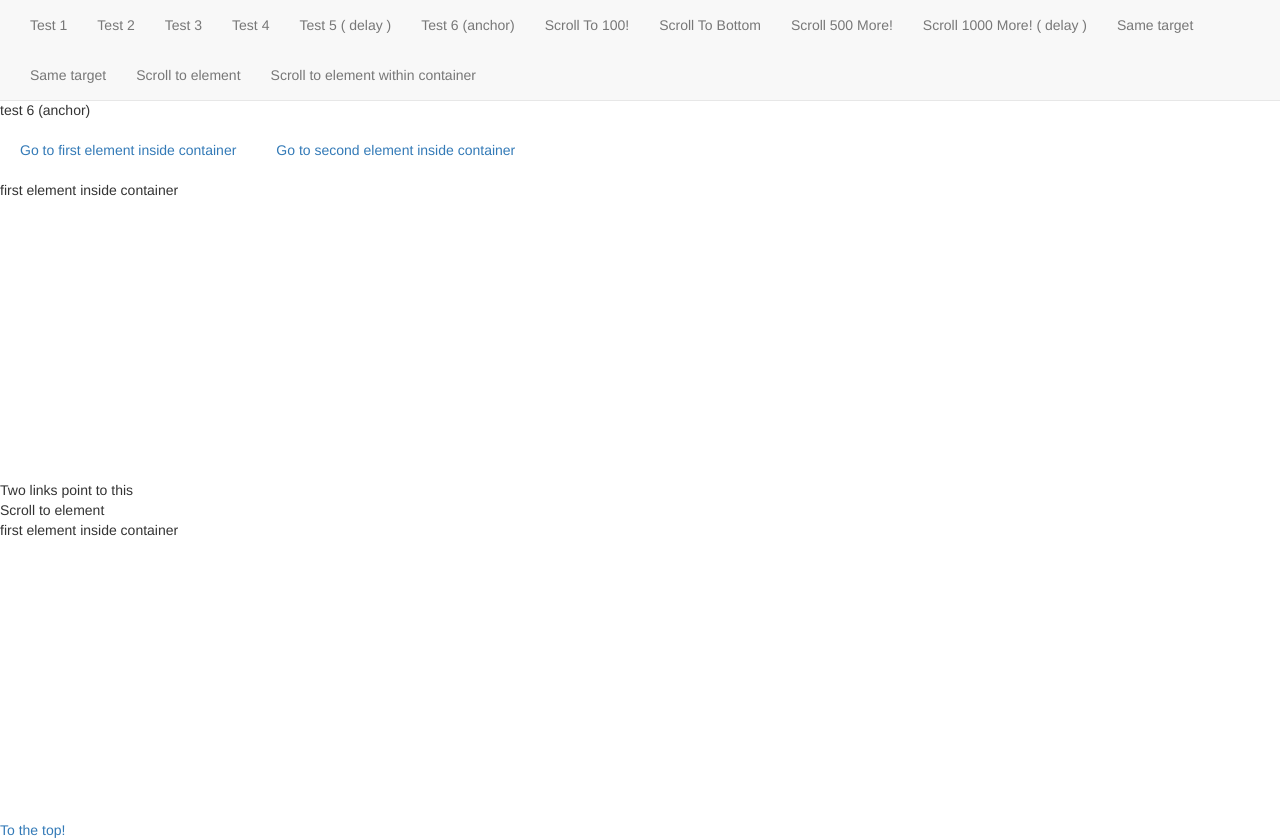
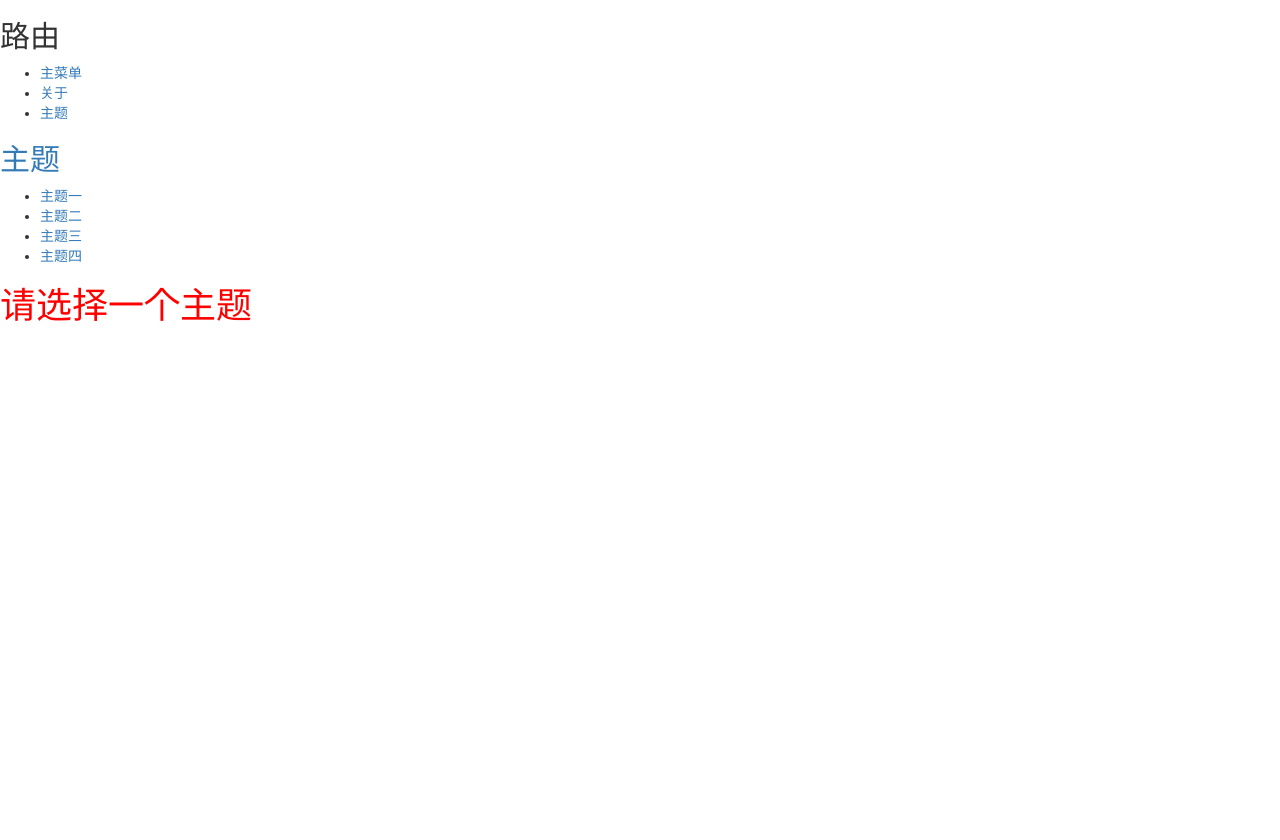
Before and after one commit to Arisono/first-react-project, a React (Create React App) app: page /topics in a window 1280 px wide. After the commit the page ends 800 px from the top, so only its background shows below. Built offline with nearby package versions, Linux system fonts and the light colour scheme.

Commit message:
用bootstrap设计基本的前端页面

```diff
--- a/package.json
+++ b/package.json
@@ -9,6 +9,8 @@
     "react": "^16.4.0",
     "react-dom": "^16.4.0",
     "react-loader": "^2.4.5",
+    "react-router": "^4.3.1",
+    "react-router-dom": "^4.3.1",
     "react-scripts": "1.1.4",
     "react-scroll": "^1.7.9"
   },
--- /dev/null
+++ b/src/router/Example/AuthExample.js
@@ -0,0 +1,32 @@
+/**
+ * Created by Arison on 2018/6/13.
+ */
+import React from 'react';
+import {
+    BrowserRouter as Router,
+    Route,
+    Link,
+    Redirect,
+    withRouter
+} from "react-router-dom";
+import 'bootstrap/dist/css/bootstrap.css'
+import 'bootstrap/dist/css/bootstrap.min.css'
+/**
+ * Created by Arison on 2018/6/13.
+ */
+class AuthExample extends React.Component{
+       constructor(props){
+        super(props);
+    }
+
+
+    render(){
+        return  <Router>
+            <div>
+               权限调转案例
+            </div>
+        </Router>
+    }
+}
+
+export  default AuthExample;
--- /dev/null
+++ b/src/router/Example/ParamsExample.js
@@ -0,0 +1,69 @@
+/**
+ * Created by Arison on 2018/6/13.
+ */
+import React from 'react';
+import { BrowserRouter as Router, Route, Link } from "react-router-dom";
+import 'bootstrap/dist/css/bootstrap.css'
+import 'bootstrap/dist/css/bootstrap.min.css'
+/**
+ * Created by Arison on 2018/6/13.
+ */
+class ParamsExample extends React.Component{
+    constructor(props){
+        super(props);
+    }
+    render(){
+        console.log("render  paramsExample -----")
+        const Child = ({ match }) => (
+            <div>
+                <h3>获取参数ID: {match.params.id}</h3>
+            </div>
+        );
+
+        const ComponentWithRegex = ({ match }) => (
+            <div>
+                <h3>Only asc/desc are allowed: {match.params.direction}</h3>
+            </div>
+        );
+        return   <Router>
+            <div>
+                <h2>Accounts</h2>
+                <ul>
+                    <li>
+                        <Link to={`${this.props.match.url}/netflix`}>Netflix</Link>
+                    </li>
+                    <li>
+                        <Link to={`${this.props.match.url}/zillow-group`}>Zillow Group</Link>
+                    </li>
+                    <li>
+                        <Link to={`${this.props.match.url}/yahoo`}>Yahoo</Link>
+                    </li>
+                    <li>
+                        <Link to={`${this.props.match.url}/modus-create`}>Modus Create</Link>
+                    </li>
+                    <li>
+                        <Link to={`${this.props.match.url}/order/asc`}>order-asc</Link>
+                    </li>
+                    <li>
+                        <Link to={`${this.props.match.url}/order/errors`}>order-errors</Link>
+                    </li>
+                </ul>
+
+                <Route path={`${this.props.match.url}/:id`} component={Child} />
+
+                {/*
+                 It's possible to use regular expressions to control what param values should be matched.
+                 * "/order/asc"  - matched
+                 * "/order/desc" - matched
+                 * "/order/foo"  - not matched
+                 */}
+                <Route
+                    path={`${this.props.match.url}/order/:direction(asc|desc)`}
+                    component={ComponentWithRegex}
+                />
+            </div>
+        </Router>
+    }
+}
+
+export  default ParamsExample;
--- /dev/null
+++ b/src/router/basic/About.js
@@ -0,0 +1,41 @@
+/**
+ * Created by Arison on 2018/6/13.
+ */
+import React from 'react';
+import { BrowserRouter as Router, Route, Link } from "react-router-dom";
+import 'bootstrap/dist/css/bootstrap.css'
+import 'bootstrap/dist/css/bootstrap.min.css'
+import ParamsExample from "../Example/ParamsExample";
+import Topic from "./Topic";
+import AuthExample from "../Example/AuthExample";
+/**
+ * Created by Arison on 2018/6/13.
+ */
+class About extends React.Component{
+
+    render(){
+        let borderLine={
+            border:"2px solid #f4f4f4",
+            padding:"5px 5px 5px 5px",
+            minHeight:"600px"
+        };
+        return <div className="container-fluid">
+            <h2>官方案例:</h2>
+         <div className="row">
+             <div className="col-md-2" style={borderLine}>
+                 <ul>
+                     <li><Link to={`${this.props.match.url}/parameters`}>URL Parameters</Link></li>
+                     <li><Link to={`${this.props.match.url}/redirects`}>Redirects (Auth)</Link></li>
+                 </ul>
+             </div>
+
+             <div className="col-md-10" style={borderLine}>
+                 <Route path={`${this.props.match.url}/parameters`} component={ParamsExample} />
+                 <Route path={`${this.props.match.url}/redirects`} component={AuthExample} />
+             </div>
+         </div>
+        </div>
+    }
+}
+
+export  default About;
--- /dev/null
+++ b/src/router/basic/BasicExample.js
@@ -0,0 +1,40 @@
+/**
+ * Created by Arison on 2018/6/13.
+ */
+import React from 'react';
+import { BrowserRouter as Router, Route, Link } from "react-router-dom";
+import 'bootstrap/dist/css/bootstrap.css'
+import 'bootstrap/dist/css/bootstrap.min.css'
+import Home from "./Home";
+import About from "./About";
+import Topics from "./Topics";
+
+/**
+ * 演示基本的路由
+ * Created by Arison on 2018/6/13.
+ */
+class BasicExample extends React.Component{
+
+    render(){
+        return <div>
+            <Router>
+                {/*只能有一个子元素*/}
+                <div>
+                    <h2>路由</h2>
+                     {/*简单的列表*/}
+                     <ul >
+                         <li ><Link to="/" >主菜单</Link></li>
+                         <li ><Link to="/about">关于</Link></li>
+                         <li ><Link to="/topics">主题</Link></li>
+                     </ul>
+
+                    <Route exact path="/" component={Home} />
+                    <Route path="/about" component={About} />
+                    <Route path="/topics" component={Topics} />
+                </div>
+            </Router>
+        </div>
+    }
+}
+
+export  default BasicExample;
--- /dev/null
+++ b/src/router/basic/Home.js
@@ -0,0 +1,26 @@
+/**
+ * Created by Arison on 2018/6/13.
+ */
+import React from 'react';
+import { BrowserRouter as Router, Route, Link } from "react-router-dom";
+import 'bootstrap/dist/css/bootstrap.css'
+import 'bootstrap/dist/css/bootstrap.min.css'
+import ParamsExample from "../Example/ParamsExample";
+import About from "./About";
+import BasicExample from "./BasicExample";
+import Topic from "./Topic";
+/**
+ * Created by Arison on 2018/6/13.
+ */
+class Home extends React.Component{
+    constructor(props){
+        super(props);
+    }
+    render(){
+        return <div>
+
+        </div>
+    }
+}
+
+export  default Home;
--- /dev/null
+++ b/src/router/basic/Topic.js
@@ -0,0 +1,27 @@
+/**
+ * Created by Arison on 2018/6/13.
+ */
+import React from 'react';
+import 'bootstrap/dist/css/bootstrap.css'
+import 'bootstrap/dist/css/bootstrap.min.css'
+/**
+ * Created by Arison on 2018/6/13.
+ */
+class Topic extends React.Component{
+    constructor(props){
+        super(props);
+    }
+
+    render(){
+        return <div>
+            <h3>{this.props.match.params.topicsId}</h3>
+            <div className="list-group" style={{color:"green",fontSize:"20px",fontWeight:"bold"}}>
+                <div className="list-group-item">
+                   路由组件 props:{JSON.stringify(this.props)}
+                </div>
+            </div>
+        </div>
+    }
+}
+
+export  default Topic;
--- /dev/null
+++ b/src/router/basic/Topics.js
@@ -0,0 +1,44 @@
+/**
+ * Created by Arison on 2018/6/13.
+ */
+import React from 'react';
+import { BrowserRouter as Router, Route, Link } from "react-router-dom";
+import 'bootstrap/dist/css/bootstrap.css'
+import 'bootstrap/dist/css/bootstrap.min.css'
+import Topic from "./Topic";
+/**
+ * Created by Arison on 2018/6/13.
+ */
+class Topics extends React.Component{
+    constructor(props){
+        super(props);
+    }
+    render(){
+        return <div>
+            <h2><Link to={`/topics`}>主题</Link></h2>
+            <ul>
+                <li>
+                    <Link to={`${this.props.match.url}/topic-one`}>主题一</Link>
+                </li>
+                <li>
+                    <Link to={`${this.props.match.url}/topic-two`}>主题二</Link>
+                </li>
+                <li>
+                    <Link to={`${this.props.match.url}/topic-three`}>主题三</Link>
+                </li>
+                <li>
+                    <Link to={`${this.props.match.url}/topic-fourth`}>主题四</Link>
+                </li>
+            </ul>
+
+            <Route path={`${this.props.match.url}/:topicsId`} component={Topic} />
+            <Route
+                exact
+                path={this.props.match.url}
+                render={() => <h1 style={{color:"red"}}>请选择一个主题</h1>}
+            />
+        </div>
+    }
+}
+
+export  default Topics;
```
Also changed, not shown: src/index.js (+6 -1 lines), 2 other files (tests, documents, lock files or other folders).
